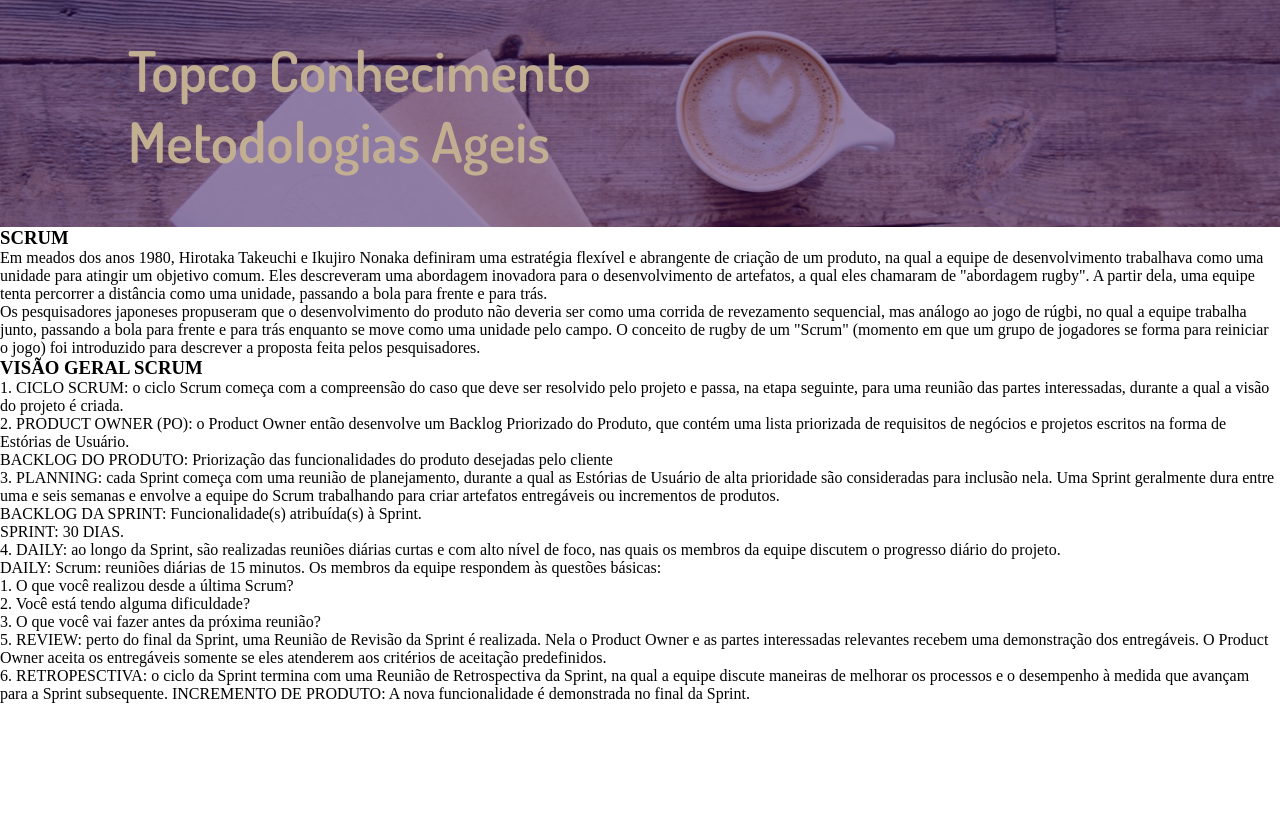
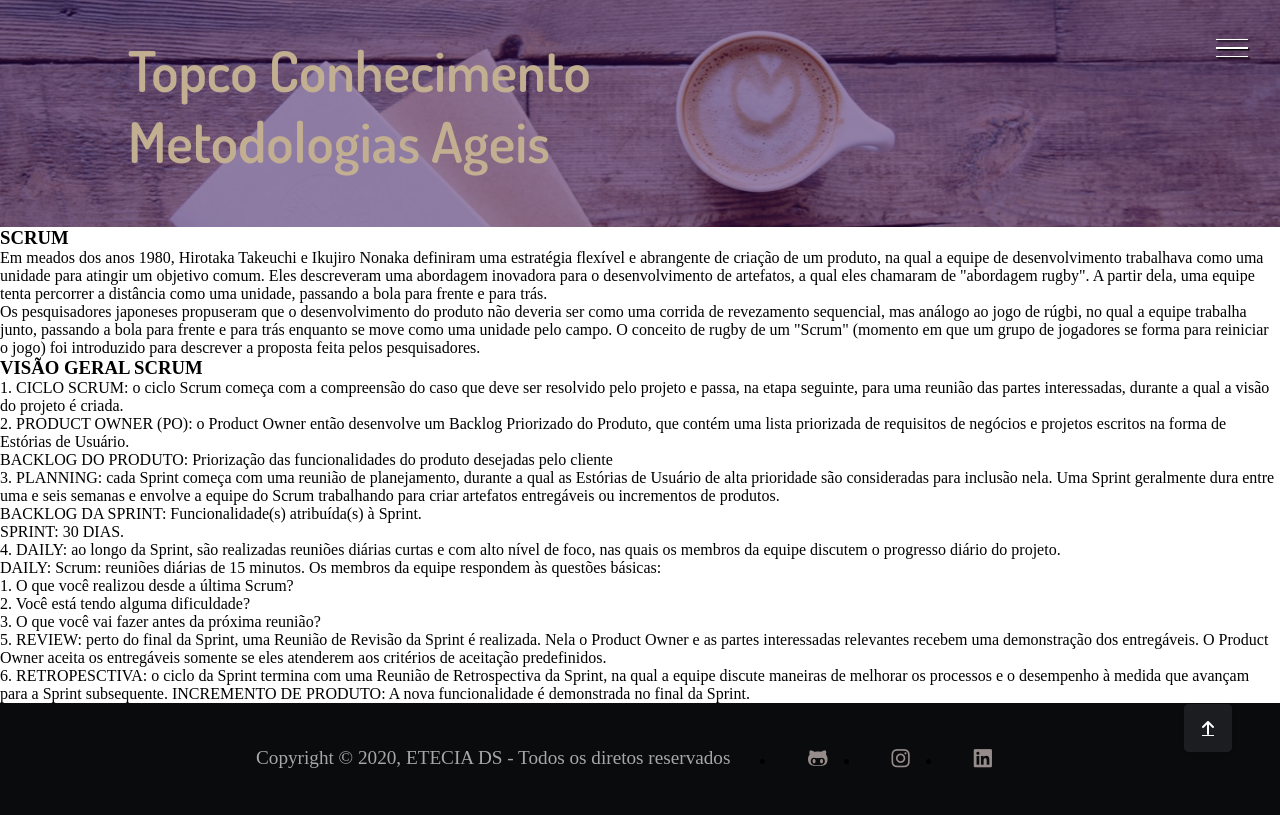
Before and after one commit to Mael96k/IsmaelNeri, a plain HTML site: page Conhecimentos/Conhecimento Metodologias/metodologia.htm in a window 1280 px wide. Drawn offline with Linux system fonts and the light colour scheme.

Commit message:
Update metodologia.htm

```diff
--- a/Conhecimentos/Conhecimento Metodologias/metodologia.htm
+++ b/Conhecimentos/Conhecimento Metodologias/metodologia.htm
@@ -10,7 +10,15 @@
     <link rel="manifest" href="/site.webmanifest" />
     <title>Metodologias Ageis</title>
 </head>
+
 <body>
+    <div class="container">
+        <div class="linhas_menu">
+        <div class="line" id="line1"></div>
+        <div class="line" id="line2"></div>
+        <div class="line" id="line3"></div>
+        </div>
+    </div>
     <div class="container">
         <header>
             <div class="img_cabeça">
@@ -21,9 +29,9 @@
                 <h1>Metodologias Ageis</h1>
             </div>
         </header>
-    </div>
+
     <div>
-        <section>
+        <section id="home">
             <h3>SCRUM</h3>
             <p> Em meados dos anos 1980, Hirotaka Takeuchi e Ikujiro Nonaka definiram uma estratégia flexível e abrangente de criação de um produto, na qual a equipe de desenvolvimento trabalhava como uma unidade para atingir um objetivo comum. Eles descreveram uma abordagem inovadora para o desenvolvimento de artefatos, a qual eles chamaram de "abordagem rugby". A partir dela, uma equipe tenta percorrer a distância como uma unidade, passando a bola para frente e para trás. </p>
             <p> Os pesquisadores japoneses propuseram que o desenvolvimento do produto não deveria ser como uma corrida de revezamento sequencial, mas análogo ao jogo de rúgbi, no qual a equipe trabalha junto, passando a bola para frente e para trás enquanto se move como uma unidade pelo campo. O conceito de rugby de um "Scrum" (momento em que um grupo de jogadores se forma para reiniciar o jogo) foi introduzido para descrever a proposta feita pelos pesquisadores.</p>
@@ -45,6 +53,25 @@
             <p><a>5. REVIEW:</a> perto do final da Sprint, uma Reunião de Revisão da Sprint é realizada. Nela o Product Owner e as partes interessadas relevantes recebem uma demonstração dos entregáveis. O Product Owner aceita os entregáveis somente se eles atenderem aos critérios de aceitação predefinidos. </p>
             <p><a>6. RETROPESCTIVA:</a> o ciclo da Sprint termina com uma Reunião de Retrospectiva da Sprint, na qual a equipe discute maneiras de melhorar os processos e o desempenho à medida que avançam para a Sprint subsequente. <a>INCREMENTO DE PRODUTO:</a> A nova funcionalidade é demonstrada no final da Sprint.</p>
         </section>
-    </div>
-</body>
+
+        <footer>
+            <div class="footer-content">
+                <p>
+                Copyright &copy; 2020, ETECIA DS - Todos os diretos reservados
+                </p>
+                <div class="social-list">
+                <ul>
+                    <li><a href=""><i class="fab fa-github-alt"></i></a></li>
+                    <li><a href=""><i class="fab fa-instagram"></i></a></li>
+                    <li><a href=""><i class="fab fa-linkedin"></i></a></li>
+                </ul>
+                </div>
+            </div>
+            </footer>
+            <a href="#home" id="link-topo">
+            <i class="fas fa-arrow-up"></i>
+            </a>
+        </div>
+    </body>
+    <script src="script.js"></script>
 </html>
```
